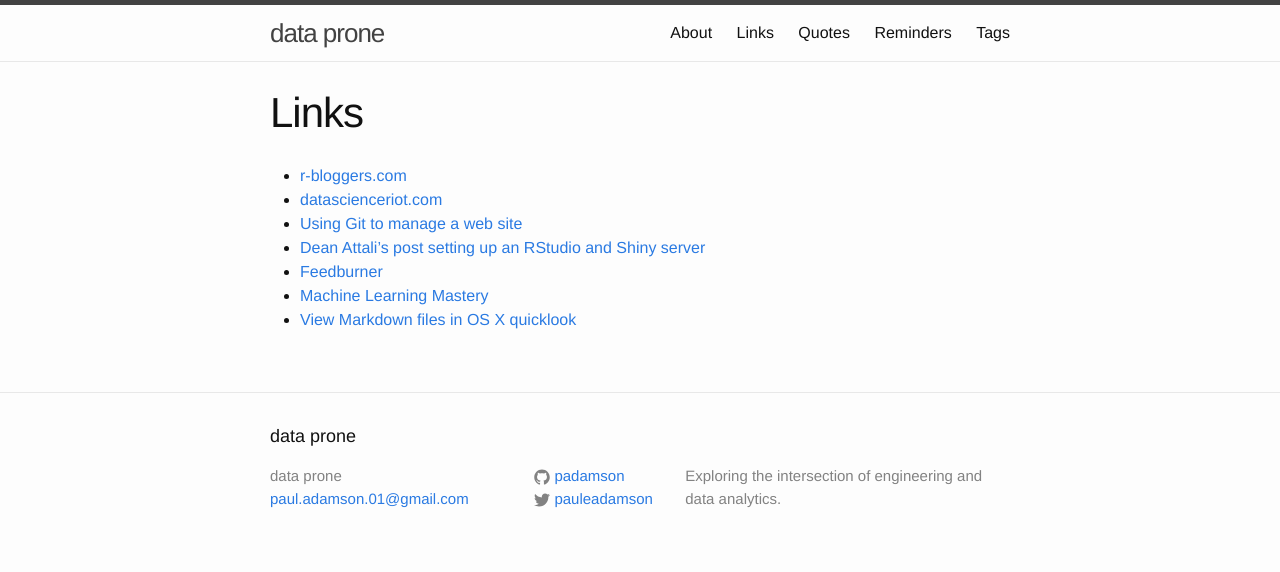
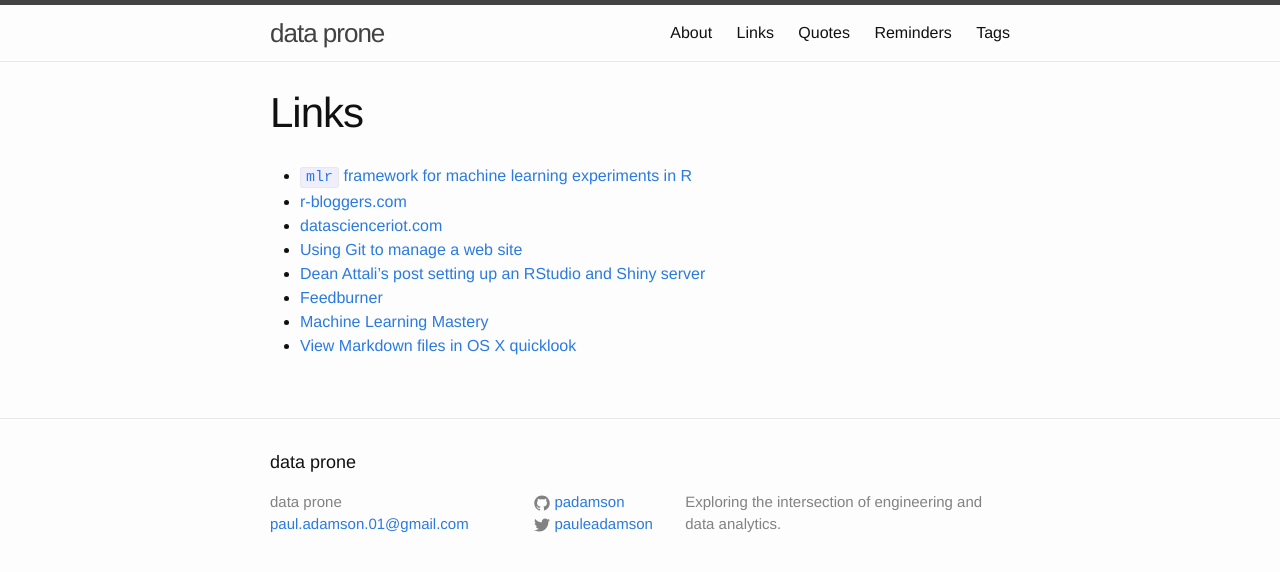
Before and after one commit to padamson/padamson.github.io, a Jekyll site: the page built from links.md, in a window 1280 px wide. Shown: the top 572 px of the page. Built offline with Jekyll 4.4.1, drawn with Linux system fonts in a browser that asks for light colours.

Commit message:
add link to mlr

```diff
--- a/links.md
+++ b/links.md
@@ -6,6 +6,7 @@ permalink: /links/
 
 {% include links-ad.html %}
 
++ [`mlr` framework for machine learning experiments in R](http://mlr-org.github.io/mlr-tutorial/release/html/index.html)
 + [r-bloggers.com](http://www.r-bloggers.com)
 + [datascienceriot.com](http://www.datascienceriot.com)
 + [Using Git to manage a web site](http://toroid.org/git-website-howto)
```
